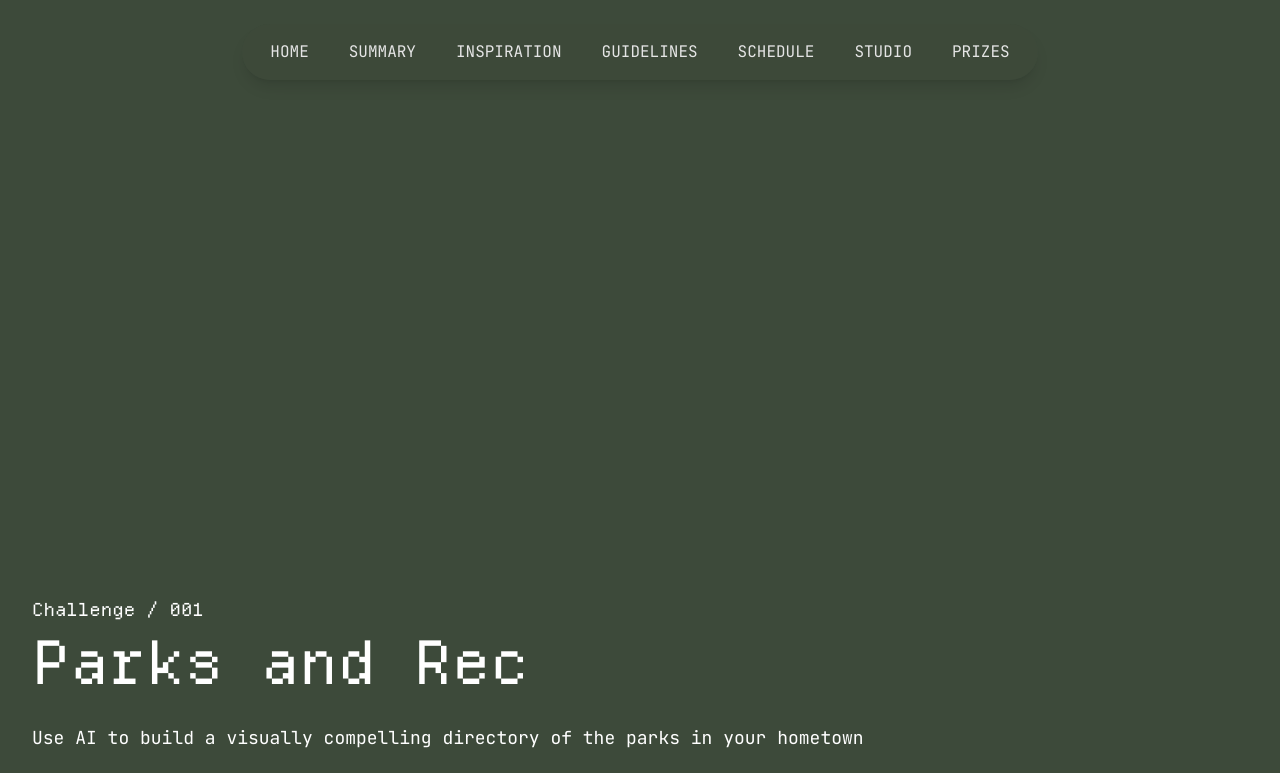
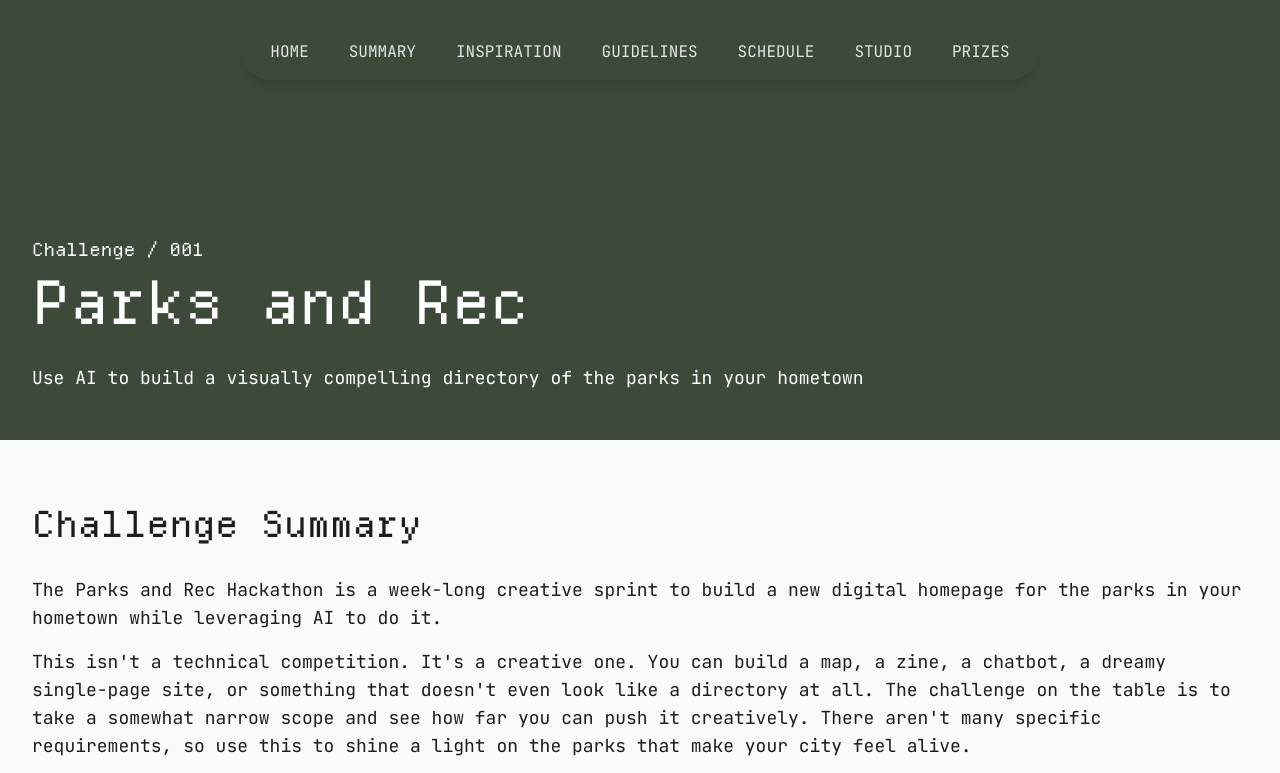
Before and after one commit to 0xZakk/day-one-landing-page, an Astro site: page /challenges/001-parks-and-rec in a window 1280 px wide. Shown: the top 773 px of the page. Built offline with nearby package versions, Linux system fonts and the light colour scheme; Astro itself is replaced by a stand-in of ours.

Commit message:
fix hero height on challenge detail page

```diff
--- a/src/pages/challenges/001-parks-and-rec.astro
+++ b/src/pages/challenges/001-parks-and-rec.astro
@@ -13,7 +13,7 @@ import studioHours from "../../assets/img/challenges/001/studio-hours.png";
   <!-- Hero Section -->
   <section
     id="hero"
-    class="relative flex items-end justify-start h-screen bg-[#3D4A3A] h-[55vh]"
+    class="relative flex items-end justify-start bg-[#3D4A3A] h-[55vh]"
   >
     <div class="container mx-auto px-8 pb-8 text-left">
       <h2 class="text-white text-lg font-bold mb-2">
```
